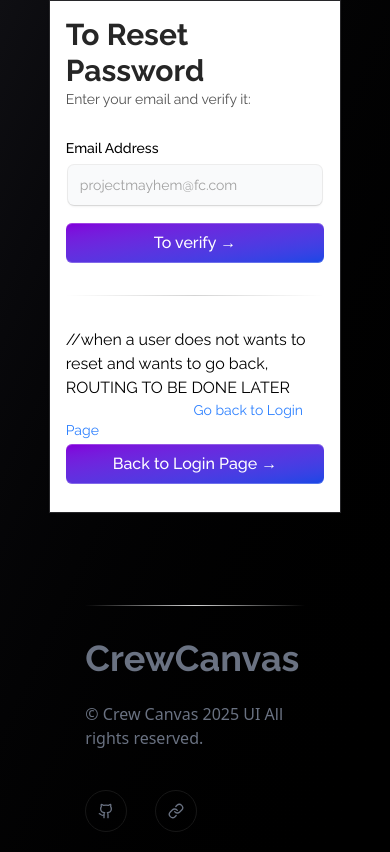
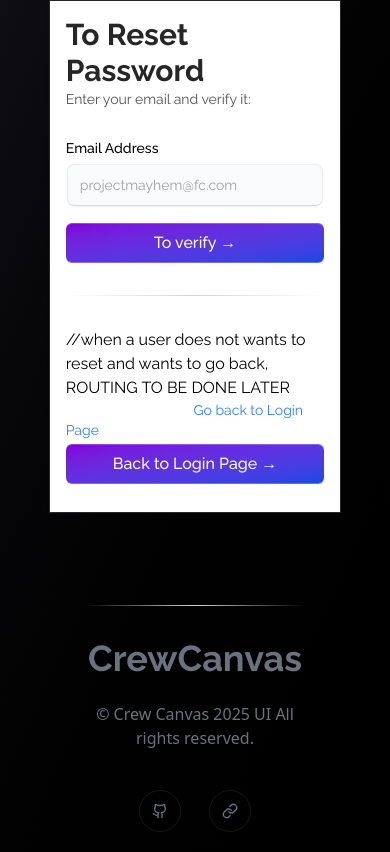
Before and after one commit to VedangKanade20/CrewCanvas-client, a React (Vite) app: page /forgot-password in a window 390 px wide. Built offline with nearby package versions, Linux system fonts and the light colour scheme; a web font is replaced by a local one.

Commit message:
Dashboard UI started

```diff
--- a/package.json
+++ b/package.json
@@ -23,7 +23,6 @@
     "input-otp": "^1.4.2",
     "lucide-react": "^0.487.0",
     "mini-svg-data-uri": "^1.4.4",
-    "next": "^15.3.0",
     "react": "^19.1.0",
     "react-dom": "^19.1.0",
     "react-hook-form": "^7.55.0",
@@ -35,7 +34,7 @@
   "devDependencies": {
     "@eslint/js": "^9.21.0",
     "@types/node": "^22.14.0",
-    "@types/react": "^19.1.0",
+    "@types/react": "^19.1.1",
     "@types/react-dom": "^19.0.4",
     "@vitejs/plugin-react-swc": "^3.8.0",
     "eslint": "^9.21.0",
--- a/src/components/landing/Footer.tsx
+++ b/src/components/landing/Footer.tsx
@@ -2,16 +2,16 @@ const Footer = () => {
     return (
         <footer className="text-gray-500 bg-transparent py-5 w-full px-[12.5%] mx-auto md:px-8 relative ">
             <div className="my-8 h-[1px]  bg-gradient-to-r from-transparent via-neutral-300 to-transparent dark:via-neutral-700" />
-            <div className="mt-8 flex-col  items-center justify-between sm:flex">
+            <div className="mt-8 flex-col  items-center justify-between sm:flex max-md:text-center">
                 <h1 className="text-gray-500 text-4xl font-custom-2 font-bold mb-6">
                     CrewCanvas
                 </h1>
 
-                <div className="mt-4 sm:mt-0">
+                <div className="mt-4 sm:mt-0 text-center max-md:text-center">
                     &copy; Crew Canvas 2025 UI All rights reserved.
                 </div>
                 {/* links for social */}
-                <div className=" flex items-center gap-7 mt-10">
+                <div className=" flex items-center gap-7 mt-10 max-md:justify-center">
                     <button className="border border-[#171717] hover:text-white p-3 rounded-full hover:scale-130 duration-400">
                         <svg
                             xmlns="http://www.w3.org/2000/svg"
@@ -29,7 +29,7 @@ const Footer = () => {
                             <path d="M9 18c-4.51 2-5-2-7-2" />
                         </svg>
                     </button>
-                    <button className="border border-[#171717] hover:text-white  p-3 rounded-full hover:scale-130 duration-400">
+                    <button className="border border-[#171717] hover:text-white  p-3 rounded-full hover:scale-130 duration-400 max-md:text-center">
                         <svg
                             xmlns="http://www.w3.org/2000/svg"
                             width="24"
```
Also changed, not shown: src/components/Dashboard/DashboardSidebar.tsx (added, +140 -0 lines), src/components/Dashboard/Dashboard.tsx (added), src/components/Dashboard/DashboardMain.tsx (added), 2 other files (tests, documents, lock files or other folders).
